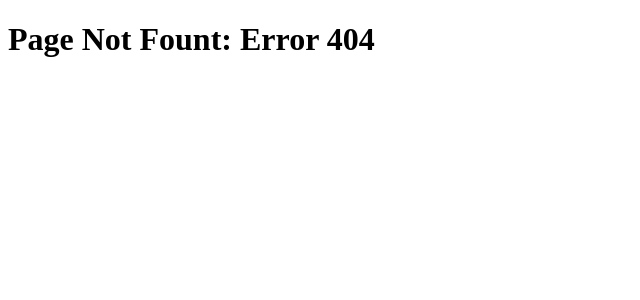
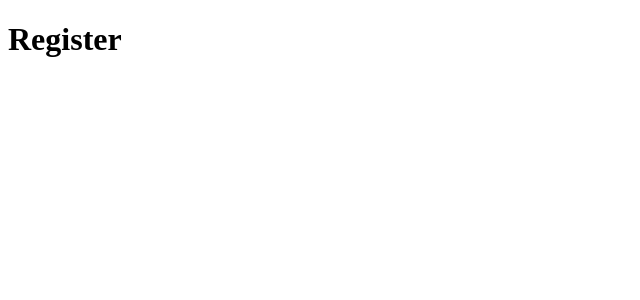
Before and after one commit to ChotaliyaYash/Next-JS-Practice, a Next.js app in the folder next_practice_one/: page /auth/register in a window 1280 px wide. Before the commit this address had no page. Shown: the top 300 px of the page, without its empty margins (0-640 px from the left). Built offline with nearby package versions, Linux system fonts and the light colour scheme.

Commit message:
route group

```diff
--- /dev/null
+++ b/next_practice_one/src/app/auth/register/page.tsx
@@ -0,0 +1,11 @@
+import React from 'react'
+
+const Register = () => {
+  return (
+    <div>
+      <h1>Register
+    </h1></div>
+  )
+}
+
+export default Register
```
Also changed, not shown: next_practice_one/src/app/auth/forgot-password/page.tsx (added, +11 -0 lines), next_practice_one/src/app/auth/login/page.tsx (added, +11 -0 lines).
